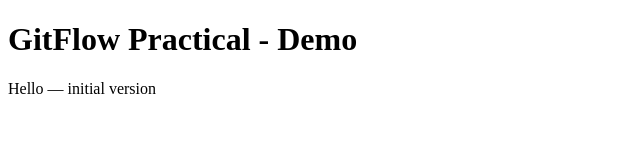
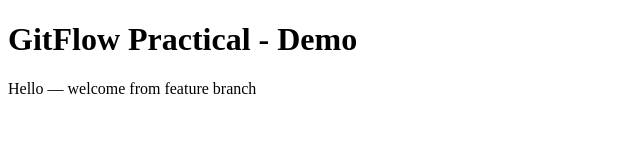
Before and after one commit to gurunath9201/Devops-practical-4, a plain HTML site: page index.html in a window 1280 px wide. Shown: the whole page, without its empty margins (0-640 px from the left). Drawn offline with Linux system fonts and the light colour scheme.

Commit message:
feat: update welcome text in index.html (feature/add-welcome-text)

```diff
--- a/index.html
+++ b/index.html
@@ -3,6 +3,6 @@
 <head><meta charset="utf-8"><title>GitFlow Demo</title></head>
 <body>
   <h1>GitFlow Practical - Demo</h1>
-  <p id="msg">Hello — initial version</p>
+  <p id="msg">Hello — welcome from feature branch</p>
 </body>
 </html>
```
